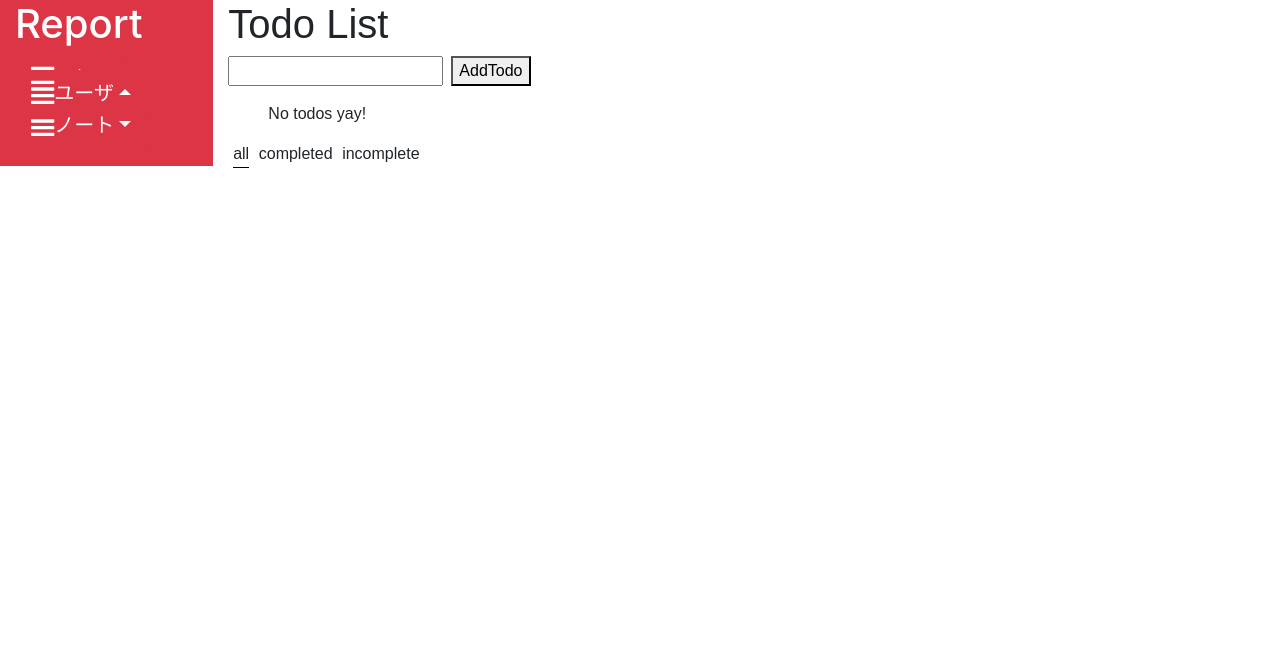
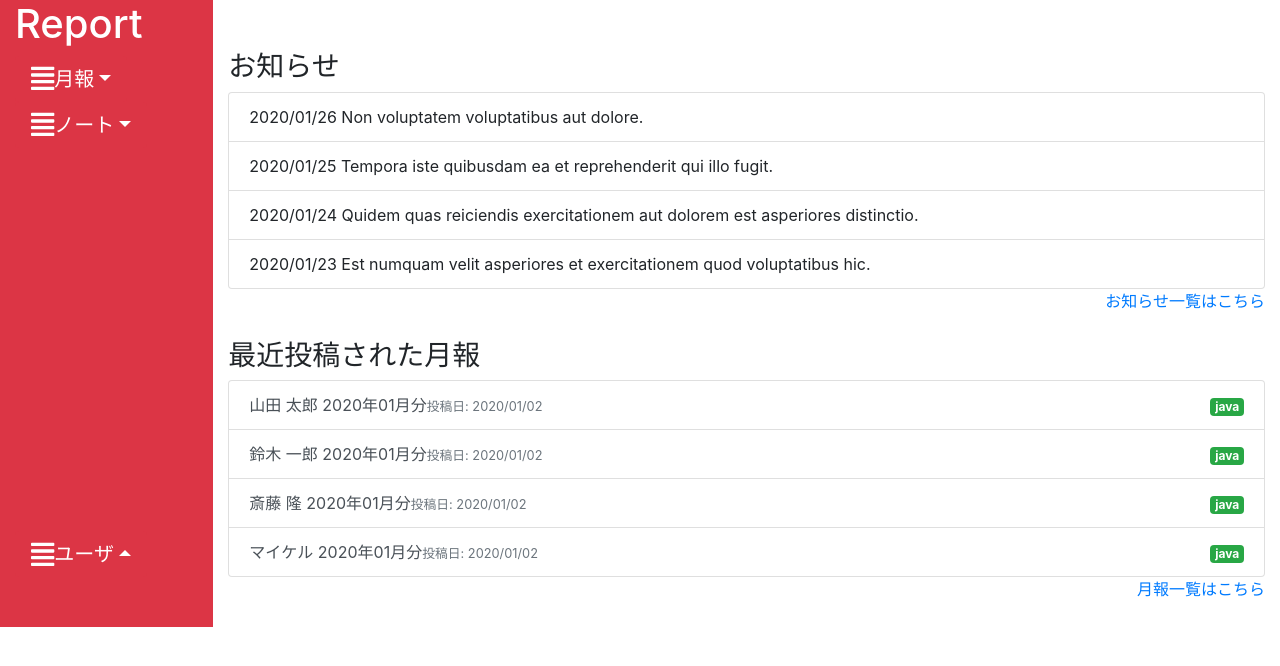
Before and after one commit to webfrontier/report, a React (Create React App) app: page / in a window 1280 px wide. Both pictures are taken after typing "name@example.com", "Sample123" into the empty fields and a click on the button "Sign in". Shown: the top 666 px of the page. Built offline with nearby package versions, Linux system fonts and the light colour scheme; the HTML template or start-up script is replaced by a standard one.

Commit message:
fix App components

```diff
--- a/src/App.js
+++ b/src/App.js
@@ -1,9 +1,10 @@
 import React from 'react';
 import { connect } from 'react-redux';
+import { Col, Row } from 'react-bootstrap';
 
-import TodoApp from './TodoApp';
+import Header from './components/Header';
+import Top from './components/Top';
 import Login from './components/Login';
-//import {login} from './redux/actions';
 
 const mapStateToProps = state => {
   return {loginState: state.login};
@@ -13,12 +14,23 @@ const App = ({loginState}) => {
   return (
     <div>
       {
-        loginState ? <TodoApp/> : <Login/>
+        loginState ? Layout : <Login/>
       }
     </div>
   );
 };
 
+const Layout = (
+  <Row>
+    <Col sm={2} className="bg-danger">
+      <Header/>
+    </Col>
+    <Col sm={10}>
+      <Top/>
+    </Col>
+  </Row>
+)
+
 export default connect(
   mapStateToProps
 )(App)
```
